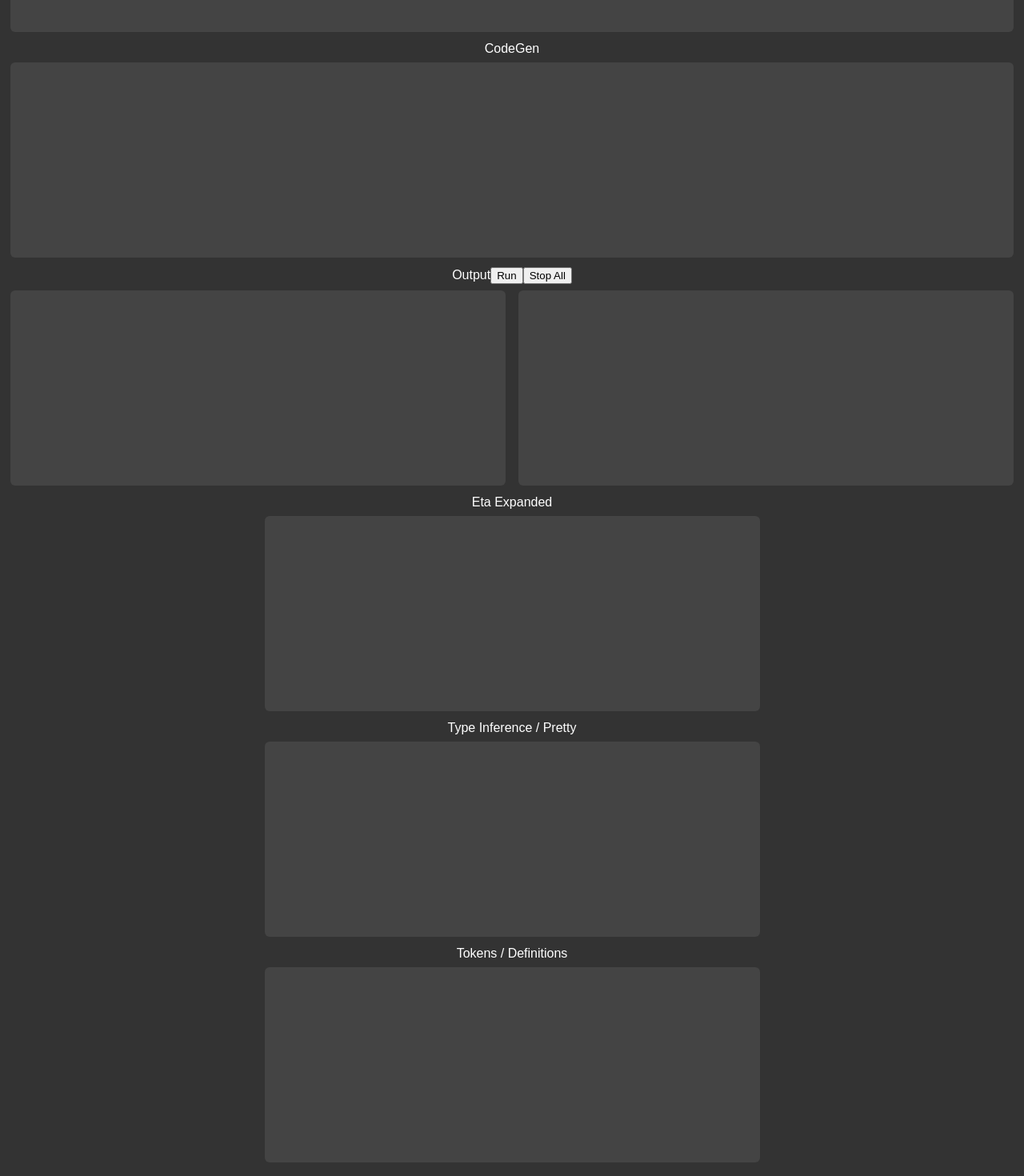
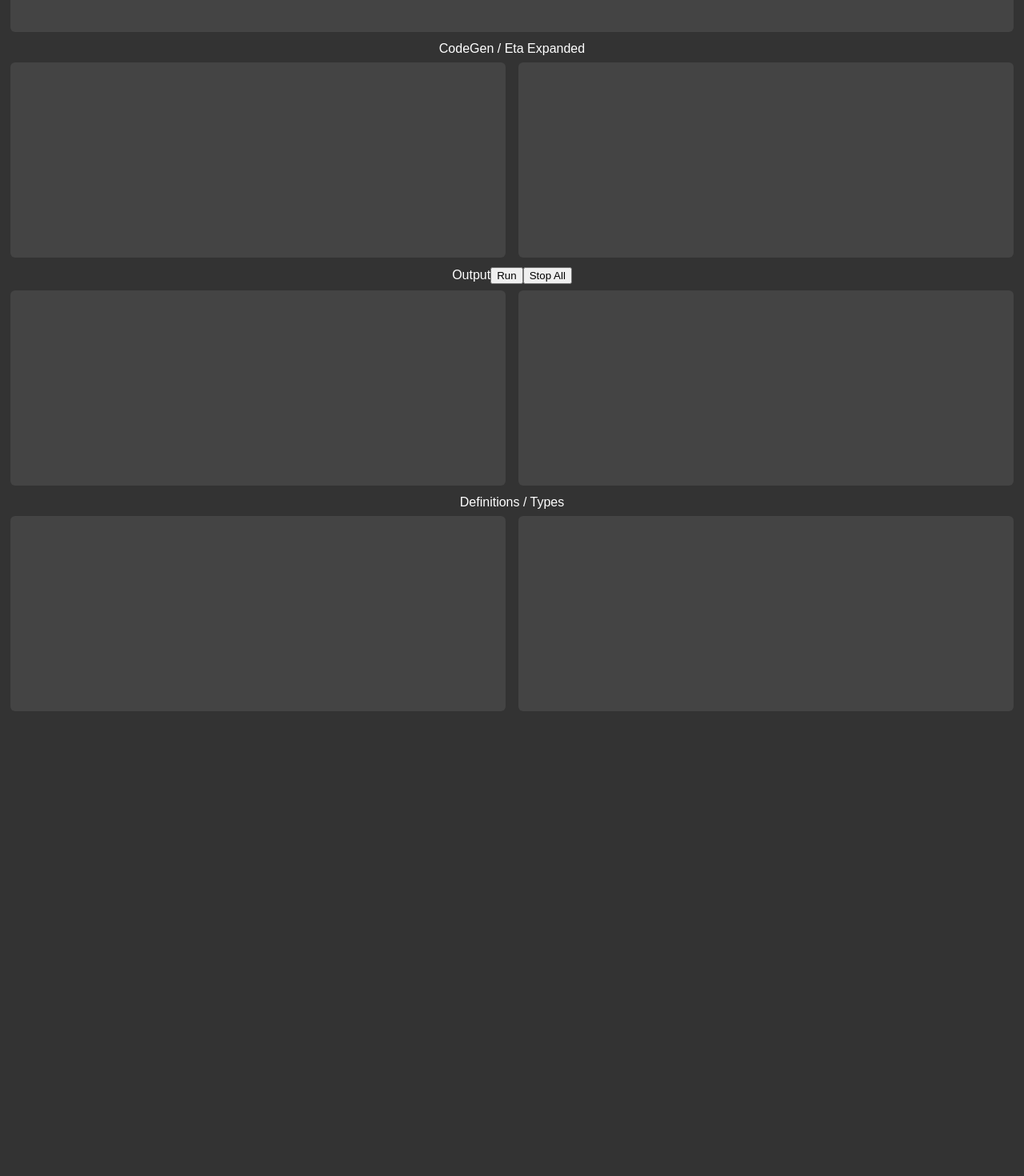
Before and after one commit to jahaynes/lang2, a React (Create React App) app in the folder compiler-explorer-frontend/: page / in a window 1280 px wide. Shown: the part 254-1724 px from the top of the page at 80% size. After the commit the page ends 1160 px from the top, so only its background shows below. Built offline with nearby package versions, Linux system fonts and the light colour scheme; no server answers.

Commit message:
frontend work

```diff
--- a/compiler-explorer-frontend/src/App.js
+++ b/compiler-explorer-frontend/src/App.js
@@ -81,9 +81,10 @@ class App extends React.Component {
           <textarea id='text' className='double editor' spellCheck='false' rows={numRows} onChange={e => this.lexAndParse()}></textarea>
         </div>
 
-        <label>CodeGen</label>
+        <label>CodeGen / Eta Expanded</label>
         <div>
-          <textarea id='codeGen' className='double editor' spellCheck='false' rows={numRows} onChange={e => this.lexAndParse()}></textarea>
+          <textarea id='codeGen' className='single editor' spellCheck='false' rows={numRows} onChange={e => this.lexAndParse()}></textarea>
+          <textarea id='etaExpanded' className='single editor' spellCheck='false' rows={numRows}></textarea>
         </div>
 
         <div>
@@ -96,20 +97,12 @@ class App extends React.Component {
           <textarea id='output' className='single editor' spellCheck='false' rows={numRows}></textarea>
         </div>
 
-        <label>Eta Expanded</label>
+        <label>Definitions / Types</label>
         <div>
-          <textarea id='etaExpanded' className='single editor' spellCheck='false' rows={numRows}></textarea>
-        </div>
-
-        <label>Type Inference / Pretty</label>
-        <div>
+          <textarea id='prettyDefns' className='single editor' spellCheck='false' rows={numRows}></textarea>
           <textarea id='inferredPretty' className='single editor' spellCheck='false' rows={numRows}></textarea>
         </div>
 
-        <label>Tokens / Definitions</label>
-        <div>
-          <textarea id='prettyDefns' className='single editor' spellCheck='false' rows={numRows}></textarea>
-        </div>
       </div>
     );
   }
```
Also changed, not shown: 1 other file (tests, documents, lock files or other folders).
